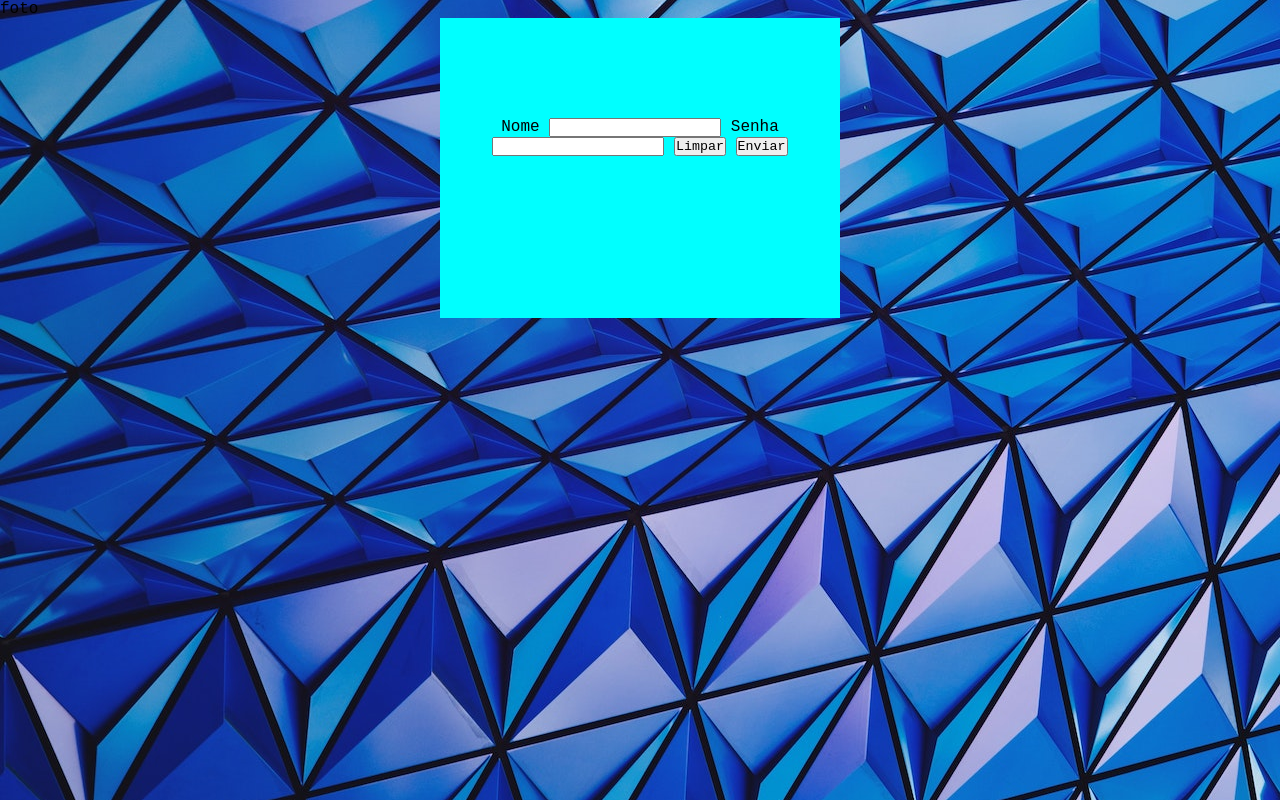
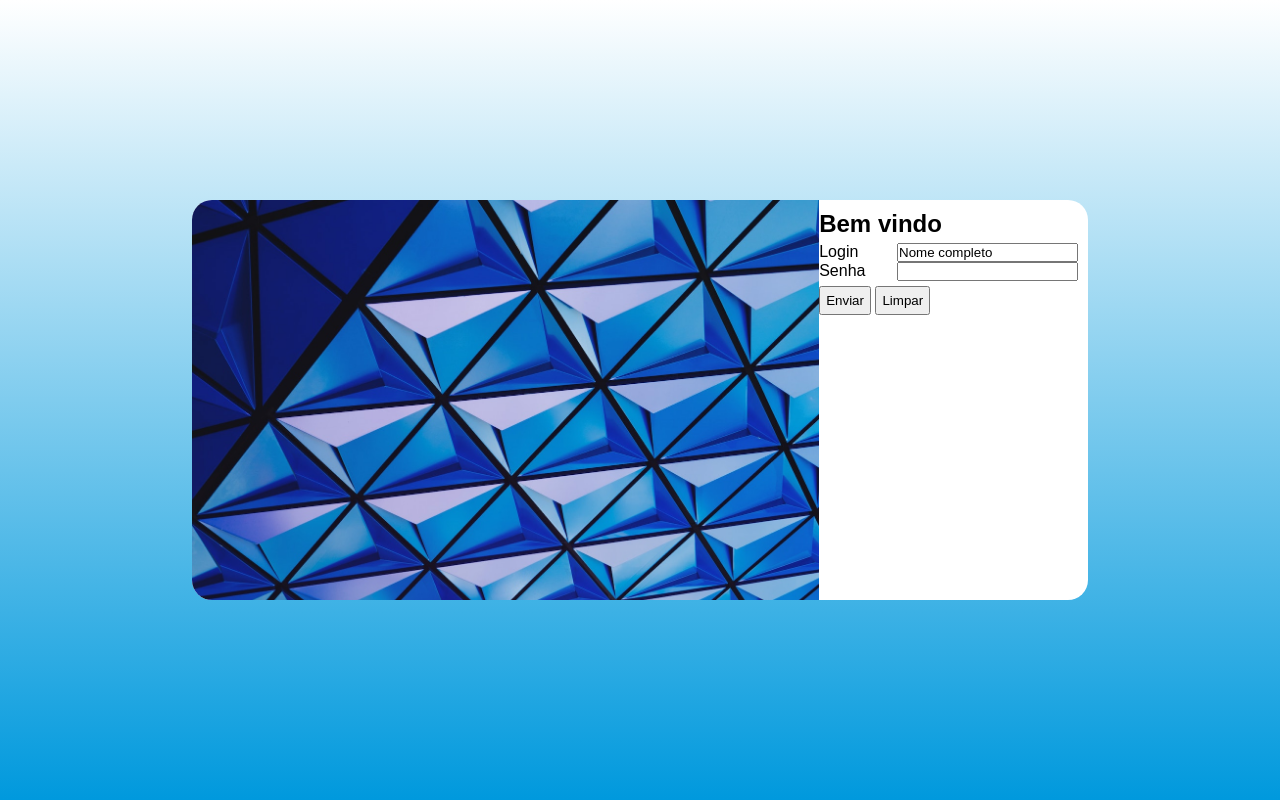
Before and after one commit to Matheusvargas10/Login-senha, a plain HTML site: page index.html in a window 1280 px wide. Drawn offline with Linux system fonts and the light colour scheme.

Commit message:
atualização

```diff
--- /dev/null
+++ b/estilos/media.css
@@ -0,0 +1,30 @@
+@charset "UTF-8";
+ *{
+    font-family: Arial, Helvetica, sans-serif;
+    padding: 0px;
+    margin: 0px;
+   }
+:root{
+   --cor1:#00ABBD;
+   --cor2:#0099DD;
+}
+@media screen and (min-width:768px)  {
+    body{
+        background-image: linear-gradient(to top,#0099DD, white);
+
+    }
+    section#login{
+        width: 70%;
+
+    }
+    div#img{
+        float: left;
+        width: 70%;
+        height: 100%;
+    }
+    section#form{
+        float: left;
+        width: 30%;
+        height: 100%;
+    }
+}
--- a/estilos/style.css
+++ b/estilos/style.css
@@ -1,21 +1,57 @@
 @charset "UTF-8";
  *{
-    font-family: 'Courier New', Courier, monospace;
+    font-family: Arial, Helvetica, sans-serif;
     padding: 0px;
     margin: 0px;
- }
- body{
-    background: black url(../img/fundo.jpg) no-repeat;
-    background-position: left center;
-    background-size: cover;
- }
- div.tela{
-    padding-top: 100px;
-    background-color: aqua;
-    width: 400px;
-    height: 200px;
-    display: block;
-    text-align: center;
-    margin: auto;
+   }
+:root{
+   --cor1:#00ABBD;
+   --cor2:#0099DD;
+}
 
- }
+body, html {
+   width: 100%;
+   height: 100%;
+   background-color: var(--cor2);
+}
+div#img{
+   background-image: black url(../img/fundo.jpg);
+}
+main{
+   position: relative;
+   width: 100%;
+   height: 100%;
+}
+section#login{
+   position: absolute;
+   top: 50%;
+   left: 50%;
+   transform: translate(-50%, -50%);
+   background-color: white;
+   width: 250px;
+   height: 400px;
+   border-radius: 20px;
+   overflow: hidden;
+   transition: width 0.4s,heigt .4s;
+
+}
+div#img{
+   display: block;
+   background-image: url(../img/fundo.jpg);
+   background-repeat: no-repeat;
+   background-size: cover;
+   background-position: center top;
+   height: 170px;
+}
+div#form{
+   display: block;
+   padding: 10px;
+}
+form{
+  margin-top: 5px;
+   text-align:justify;
+}
+input#envi, #lim{
+   padding: 5px;
+   margin-top: 5px;
+}
--- a/index.html
+++ b/index.html
@@ -6,23 +6,26 @@
     <meta name="viewport" content="width=device-width, initial-scale=1.0">
     <title>Login e senha</title>
     <link rel="stylesheet" href="estilos/style.css">
+    <link rel="stylesheet" href="estilos/media.css">
 </head>
 <body>
     <main>
-        <section>
-            <div class="img">
-                foto
+        <section id="login">
+            <div id="img">
+
 
             </div>
-            <div class="tela">
-                <form action="cadastro.php" method="post"
-                    autocomplete="on">
-                    <label for="inome">Nome</label>
-                    <input type="text" name="nome" id="inome">
-                    <label for="isenha">Senha</label>
-                    <input type="password" name="senha" id="isenha">
-                    <input type="reset" value="Limpar">
-                    <input type="submit" value="Enviar">
+            <div id="form">
+                <h1>Bem vindo</h1>
+                <form action="" method="post" autocomplete="on">
+                <label for="ilon">Login</label>
+                <input type="text" name="nome" id="ilon" value="Nome completo">
+                <label for="isenha">Senha</label >
+                <input type="password" name="senha" id="isenha" value="">
+
+                <input id="envi" type="submit" value="Enviar">
+                <input id="lim" type="reset" value="Limpar">
+
                 </form>
             </div>
         </section>
```
